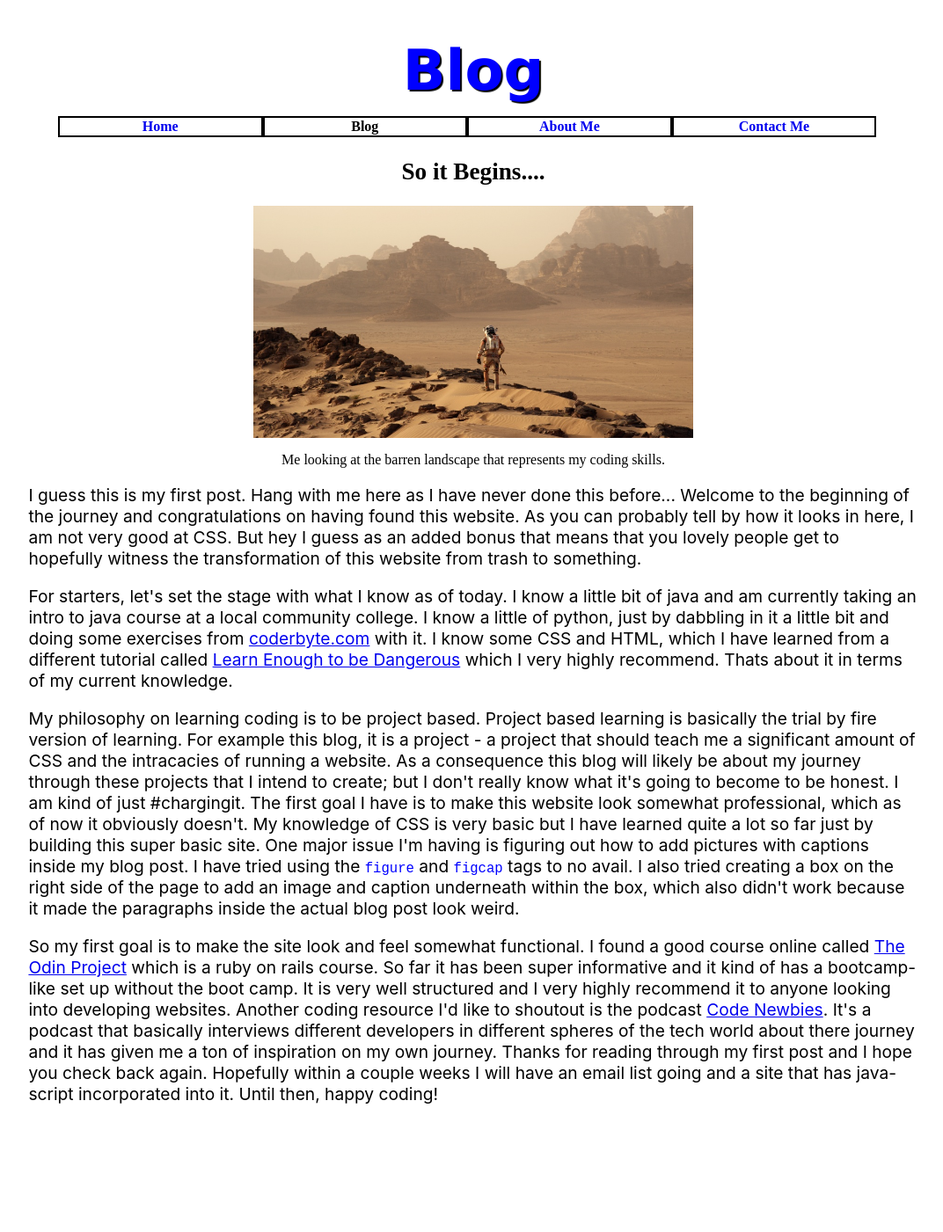
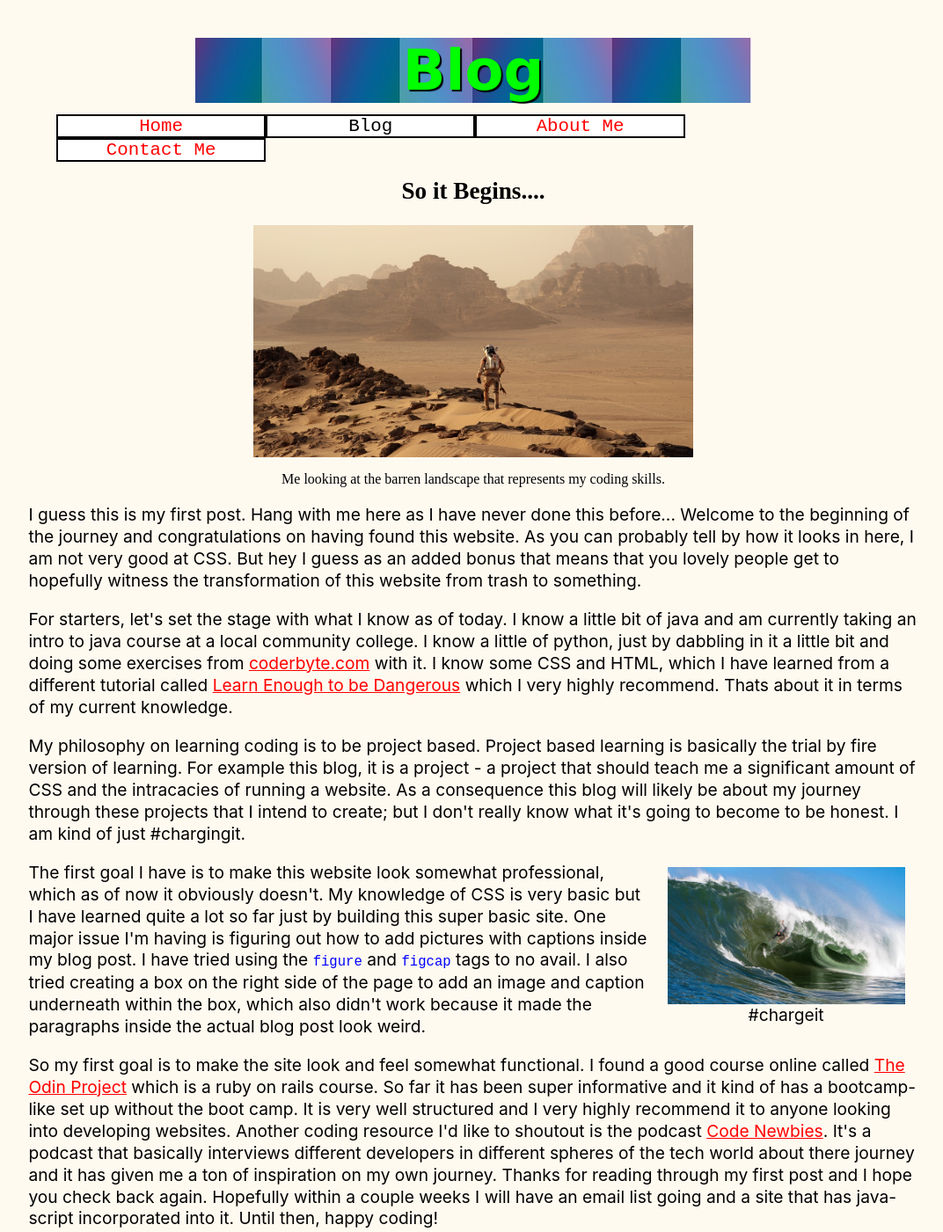
Before and after one commit to bribrah/Coding_Noob_Blog, a plain HTML site: page Blog.html in a window 1280 px wide. Shown: the whole page at 88% size, without its empty margins (102-1174 px from the left). Before the commit the page ends 1276 px from the top, so only its background shows below. Drawn offline with Linux system fonts and the light colour scheme.

Commit message:
added many styling changes notable the nav bar

```diff
--- a/Blog.html
+++ b/Blog.html
@@ -9,14 +9,12 @@
   <div class="titleBox">
     <h1>Blog</h1>
   </div>
-  <table class="navigationBar">
-    <th> <a href="./index.html">Home</a></th>
-    <th>Blog</th>
-    <th><a href="./about-me.html">
-      About Me</a></th>
-    <th><a href="./contact-me.html">
-      Contact Me</a></th>
-  </table>
+  <div class="navigationBar">
+		<a href="./index.html">Home</a>
+    	<a  class="current">Blog</a>
+    	<a href="./about-me.html">About Me</a></th>
+    	<a href="./contact-me.html"> Contact Me</a>
+		</div>
   <div class="titleBox">
     <h2 >So it Begins....</h2>
       <img src="./images/desert-shot.jpg" alt="man overlooking a desert" style=" width: 500px;">
@@ -31,7 +29,9 @@
         For starters, let's set the stage with what I know as of today. I know a little bit of java and am currently taking an intro to java course at a local community college. I know a little of python, just by dabbling in it a little bit and doing some exercises from <a href="https://coderbyte.com" target="_blank">coderbyte.com</a> with it. I know some CSS and HTML, which I have learned from a different tutorial called <a href="https://www.learnenough.com/css-and-layout-tutorial" target="_blank">Learn Enough to be Dangerous</a> which I very highly recommend. Thats about it in terms of my current knowledge.
       </p>
       <p>
-        My philosophy on learning coding is to be project based. Project based learning is basically the trial by fire version of learning. For example this blog, it is a project - a project that should teach me a significant amount of CSS and the intracacies of running a website. As a consequence this blog will likely be about my journey through these projects that I intend to create; but I don't really know what it's going to become to be honest. I am kind of just #chargingit. The first goal I have is to make this website look somewhat professional, which as of now it obviously doesn't. My knowledge of CSS is very basic but I have learned quite a lot so far just by building this super basic site. One major issue I'm having is figuring out how to add pictures with captions inside my blog post. I have tried using the <code style="color: blue;">figure</code> and <code style="color: blue;">figcap</code> tags to no avail. I also tried creating a box on the right side of the page to add an image and caption underneath within the box, which also didn't work because it made the paragraphs inside the actual blog post look weird.
+        My philosophy on learning coding is to be project based. Project based learning is basically the trial by fire version of learning. For example this blog, it is a project - a project that should teach me a significant amount of CSS and the intracacies of running a website. As a consequence this blog will likely be about my journey through these projects that I intend to create; but I don't really know what it's going to become to be honest. I am kind of just #chargingit.
+        <div class="blogImgRight smallImageBox">
+        <img src="./images/charge-it.jpg" alt="" class="smallImg"><p class="blogCapRight">#chargeit</p> </div>The first goal I have is to make this website look somewhat professional, which as of now it obviously doesn't. My knowledge of CSS is very basic but I have learned quite a lot so far just by building this super basic site. One major issue I'm having is figuring out how to add pictures with captions inside my blog post. I have tried using the <code style="color: blue;">figure</code> and <code style="color: blue;">figcap</code> tags to no avail. I also tried creating a box on the right side of the page to add an image and caption underneath within the box, which also didn't work because it made the paragraphs inside the actual blog post look weird.
       </p>
       <p>
         So my first goal is to make the site look and feel somewhat functional. I found a good course online called <a href="https://www.theodinproject.com/dashboard">The Odin Project</a> which is a ruby on rails course. So far it has been super informative and it kind of has a bootcamp-like set up without the boot camp. It is very well structured and I very highly recommend it to anyone looking into developing websites. Another coding resource I'd like to shoutout is the podcast <a href="https://www.codenewbie.org/podcast">Code Newbies</a>. It's a podcast that basically interviews different developers in different spheres of the tech world about there journey and it has given me a ton of inspiration on my own journey. Thanks for reading through my first post and I hope you check back again. Hopefully within a couple weeks I will have an email list going and a site that has java-script incorporated into it. Until then, happy coding!
--- a/scripts/main.js
+++ b/scripts/main.js
@@ -1 +1 @@
-alert("This website is still under Construction! Please come back soon to view it's progress or feel free to read my first blog post!");
+alert("This website is still under Construction! Please come back soon to view it's progress and feel free to read my first blog post! :)");
--- a/stylesheet.css
+++ b/stylesheet.css
@@ -1,11 +1,17 @@
+/*UNIVERSAL STYLES*/
+html{
+  background-color: floralwhite;
+}
 /* TITLE STYLES */
 .titleBox{
   margin: auto;
   width: 50%;
+
 }
 .titleBox h1{
   font-size: 4em;
-  color: blue;
+  background: purple url(./images/title_background.jpg) repeat 100%;
+  color: lime;
   text-align: center;
   margin-bottom: .2em;
   text-shadow: 2px 2px 1px black;
@@ -28,43 +34,60 @@
 /* NAVIGATION BAR*/
 .navigationBar{
   width : 75%;
+  height: 50px;
   margin: auto;
 }
-.navigationBar th{
+
+.navigationBar a{
+  text-decoration: none;background-color: white;
+  font-size: 1.3em;
+  text-align: center;
+  font-family: 'Courier New', Courier, monospace;
   display: block;
   margin-left: 0;
   margin-right: 0;
-  width: 24%;
+  width: 24.708%;
   float: left;
   border: 2px solid black;
 }
-.navigationBar a{
-  text-decoration: none;
+
+.navigationBar a:visited,a:link{
+  color: red;
+}
+.navigationBar a:hover{
+  color: blue;
+  background-color: azure;
+}
+a.current:hover{
+  background-color: white;
+  color: black;
 }
 /*PARAGRAPH STYLES*/
 .aboutMe{
   width: 80%;
   margin: auto;
 }
-.aboutMe p{
-  font-size: 1.2em;
-}
-
-
 .blogPost{
   width: 80%;
   margin: auto;
 }
-.blogPost p{
+.blogPost, .aboutMe p{
   font-family: -apple-system, BlinkMacSystemFont, 'Segoe UI', Roboto, Oxygen, Ubuntu, Cantarell, 'Open Sans', 'Helvetica Neue', sans-serif;
   font-size: 1.2em;
+  line-height: 1.3;
 }
 .blogImgRight{
+  display: block;
   float: right;
 }
-.blogCapRight p{
-display: block;
-float: right;
+.smallImageBox{
+  width: 300px;
+  height: 175px;
+  padding: 6px 0 6px 6px;
+}
+.blogCapRight{
+text-align: center;
+margin-top: 0;
 }
 .blogImgLeft{
   float: left;
@@ -76,7 +99,10 @@ float: right;
 }
 
 .smallImg{
-  width: 250px;
+  display: block;
+  width: 270px;
+  margin-left: auto;
+  margin-right: auto;
 }
 .medImg{
   width: 25%
```
Also changed, not shown: about-me.html (+7 -9 lines), contact-me.html (+6 -7 lines), index.html (+7 -11 lines), images/title_background.jpg (added).
